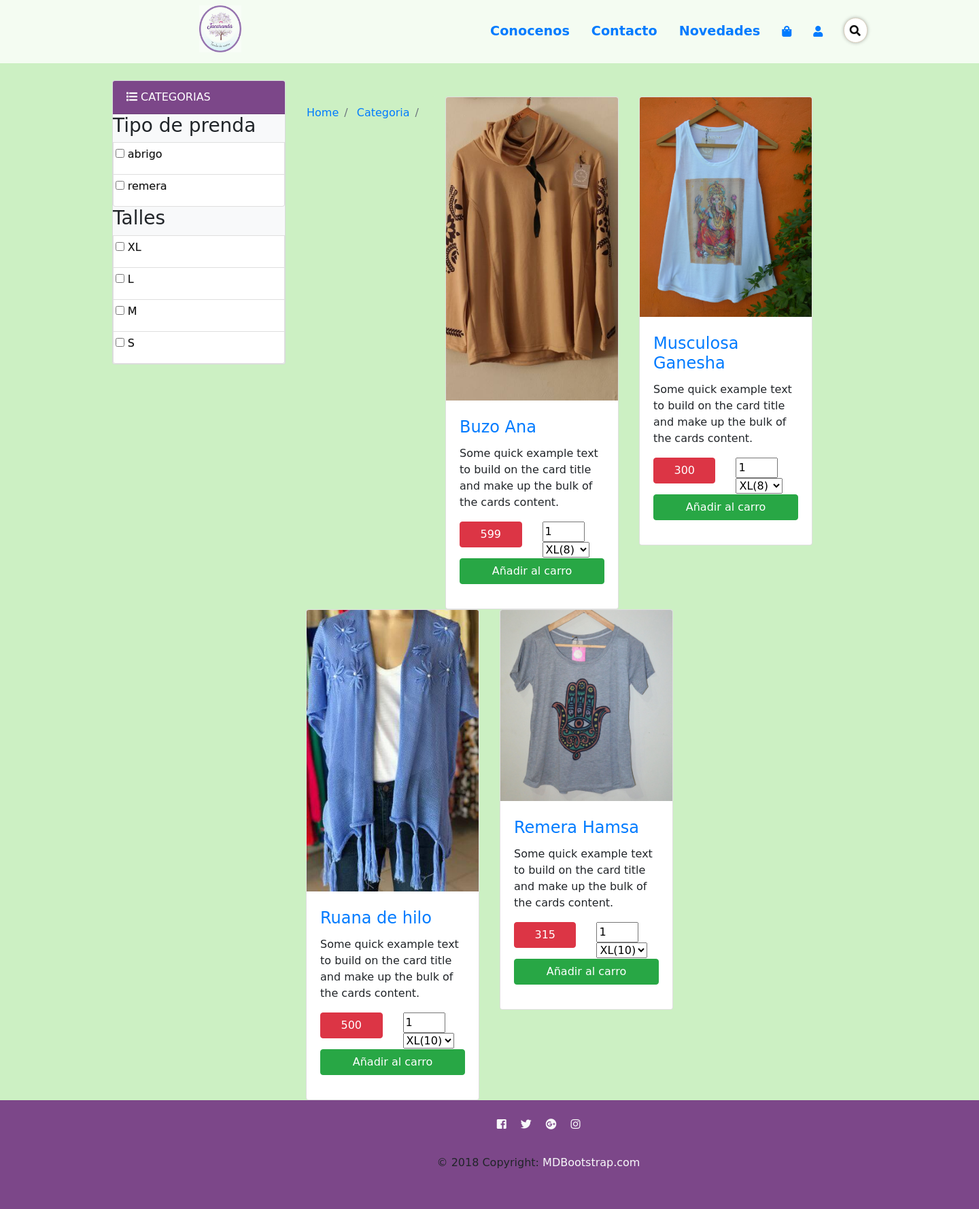
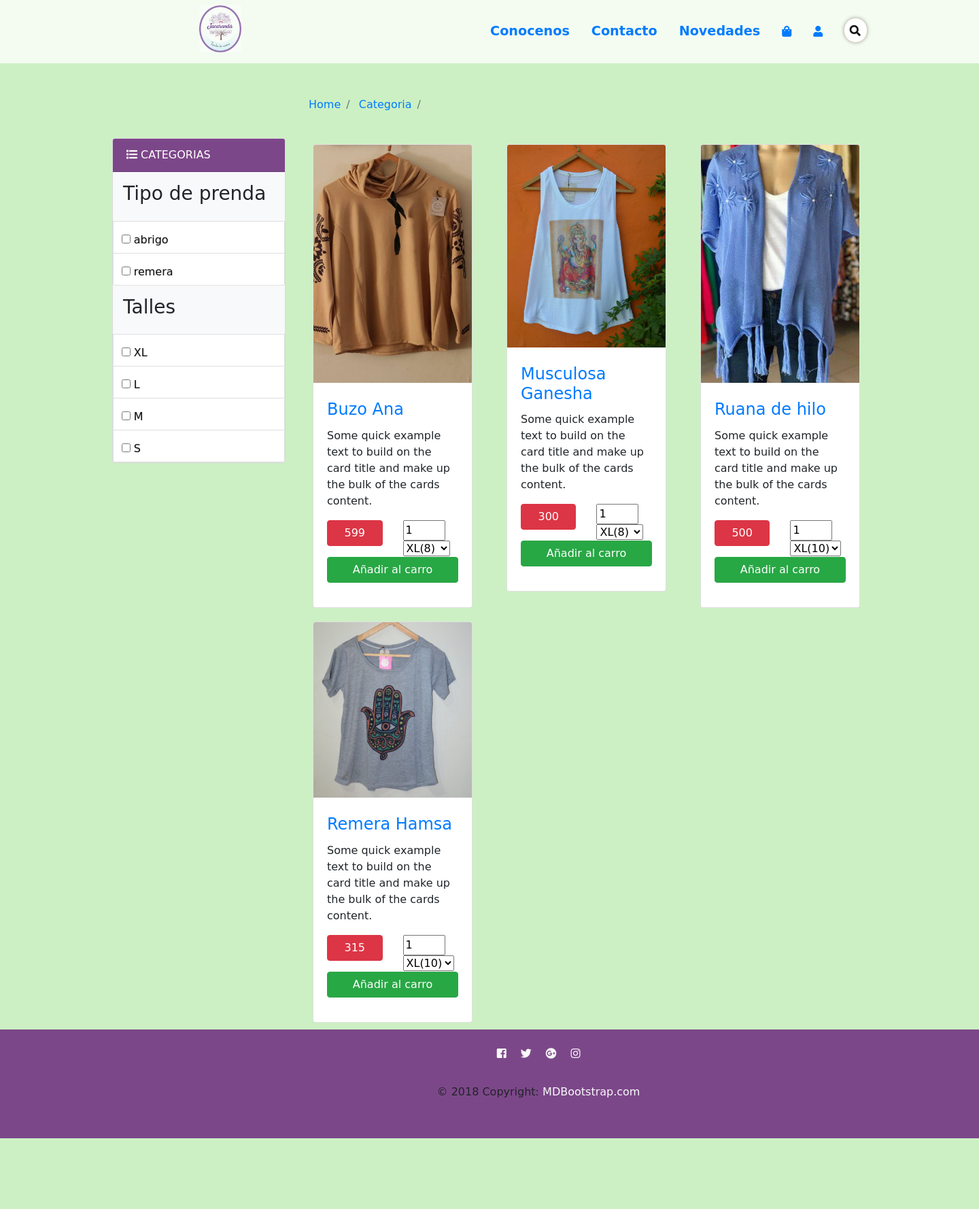
Before and after one commit to KevinEsco/jacaranda, a PHP site: page / in a window 1440 px wide; the page is wider, and only the part inside the window is pictured. Shown: that part at 68% size. After the commit the page ends 1674 px from the top of that part, so only its background shows below. Run offline with PHP 8.4, Linux system fonts and the light colour scheme; data comes from the database, SQL or seed files in the repository; data that the repository does not hold is empty; some libraries are stand-ins or nearby versions; some web fonts are replaced.

Commit message:
Add files via upload

```diff
--- a/jacaranda/fetch_data.php
+++ b/jacaranda/fetch_data.php
@@ -11,10 +11,15 @@ if(isset($_POST["action"]))
             ";
             if(isset($_POST["categoria"]))
             {
+                $categoria_mostrar = implode(" y ", $_POST["categoria"]);
                 $categoria_filter = implode("','", $_POST["categoria"]);
                 $query .= "
                 AND categoria IN('".$categoria_filter."')
                 ";
+
+            }
+            else {
+                $categoria_mostrar = "";
 
             }
             if(isset($_POST["talle"]))
@@ -32,7 +37,7 @@ if(isset($_POST["action"]))
             $total_row = $statement->rowCount();
             $output = '<div class="row ubicacion">
 
-            <div class="col">
+
 
                 <nav aria-label="breadcrumb">
 
@@ -51,14 +56,14 @@ if(isset($_POST["action"]))
                         </li>
 
                         <li class="breadcrumb-item active" aria-current="page">
-                                '.$categoria.'
+                                '.$categoria_mostrar.'
                         </li>
 
                     </ol>
 
                 </nav>
 
-            </div>
+
 
 </div>';
             if($total_row > 0)
@@ -92,7 +97,7 @@ if(isset($_POST["action"]))
 
                                         <div class="col-12 col-md-6 col-lg-4">
 
-                                            <div class="card">
+                                            <div class="card producto">
 
                                                         <form method="post" action="index.php?action=add&code='. $row['code'] .'">
                                                             <img class="card-img-top" src="'. $row['image'] .'" alt="Card image cap">
--- a/jacaranda/index.php
+++ b/jacaranda/index.php
@@ -251,7 +251,7 @@ switch($_GET["action"]) {
 
                         <!-- Barra Lateral Izq. -->
 
-                        <div class="col-12 col-sm-3">
+                        <div class="col-12 col-sm-3 barraLateral">
 
                             <div class="card bg-light mb-3">
 
@@ -275,7 +275,7 @@ switch($_GET["action"]) {
     ?>
                                     <div class="list-group-item checkbox">
 
-                                        <label><input type="checkbox" class="common_selector categoria" value="<?php echo $row['categoria']; ?>">
+                                        <label class="filtrosIzquierda"><input type="checkbox" class="common_selector categoria" value="<?php echo $row['categoria']; ?>">
                                             <?php echo $row['categoria']; ?>
                                         </label>
 
@@ -290,19 +290,19 @@ switch($_GET["action"]) {
                                             <h3> Talles </h3>
 
                                             <div class="list-group-item checkbox">
-                                                <label><input type="checkbox" class="common_selector talle" value="XL" > XL </label>
+                                                <label class="filtrosIzquierda"><input type="checkbox" class="common_selector talle" value="XL" > XL </label>
                                             </div>
 
                                             <div class="list-group-item checkbox">
-                                                <label><input type="checkbox" class="common_selector talle" value="L" > L </label>
+                                                <label class="filtrosIzquierda"><input type="checkbox" class="common_selector talle" value="L" > L </label>
                                             </div>
 
                                             <div class="list-group-item checkbox">
-                                                <label><input type="checkbox" class="common_selector talle" value="M" > M </label>
+                                                <label class="filtrosIzquierda"><input type="checkbox" class="common_selector talle" value="M" > M </label>
                                             </div>
 
                                             <div class="list-group-item checkbox">
-                                                <label><input type="checkbox" class="common_selector talle" value="S" > S </label>
+                                                <label class="filtrosIzquierda"><input type="checkbox" class="common_selector talle" value="S" > S </label>
                                             </div>
 
                                 </div>
--- a/jacaranda/main.css
+++ b/jacaranda/main.css
@@ -20,6 +20,7 @@
 }
 .card-img-top{
   max-width: 300px;
+  max-height: 350px;
 }
 .carousel{
   padding: 25px 0px;
@@ -30,6 +31,8 @@
 
 .ubicacion{
   background-color: #ccf0c3;
+  width: 1000px;
+  height: 60px;
 }
 .color{
   color: red;
@@ -239,3 +242,23 @@ background-color: #007bff;
   height: 3rem;
   padding: 0;
 }
+.primerafoto{
+  width: 1200px;
+  height: 600px;
+}
+.barraLateral{
+  margin-top:7.5%;
+}
+.ubicacion{
+  padding-top:0;
+  padding-left:17px;
+}
+h3{
+  padding: 15px;
+}
+.filtrosIzquierda{
+  padding:10px;
+}
+.producto{
+  margin: 10px;
+}
```
